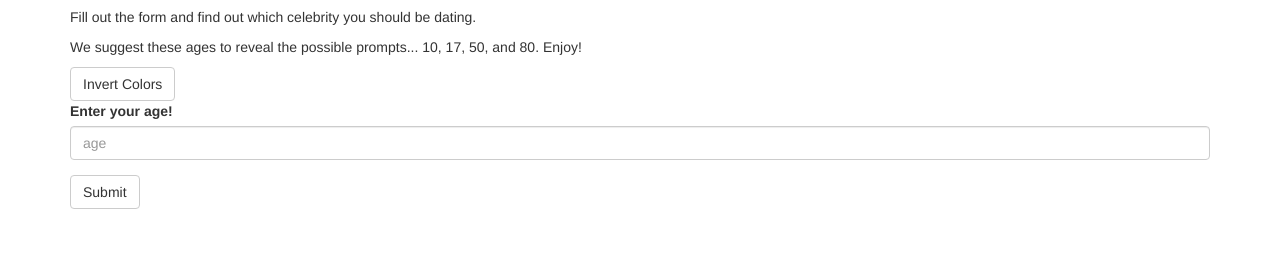
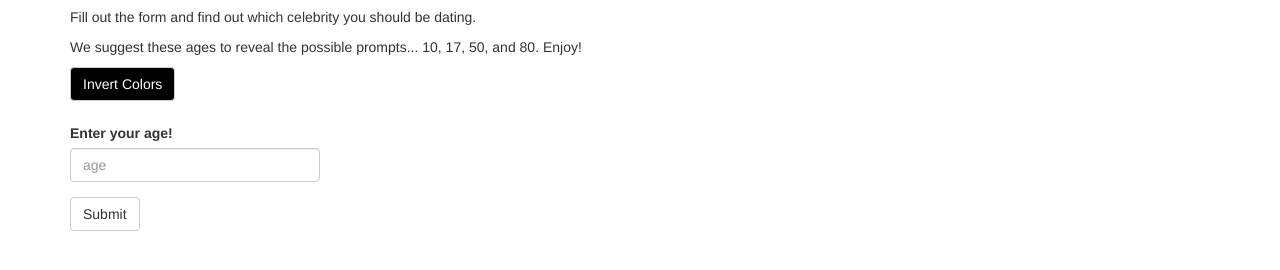
Before and after one commit to waitbutmetho/epicodus-intro-celebrity_dating, a plain HTML site: page index.html in a window 1280 px wide. Shown: the part 116-386 px from the top of the page. Drawn offline with Linux system fonts and the light colour scheme.

Commit message:
add styling including image sizing and decoration for invert color button

```diff
--- a/css/styles.css
+++ b/css/styles.css
@@ -6,3 +6,19 @@
   background-color: black;
   color: white;
 }
+
+img {
+  width: 20%;
+}
+
+form {
+  margin-bottom: 100px;
+}
+
+#ageInput {
+  width: 250px;
+}
+
+#invertColors {
+  margin-bottom: 22px;
+}
--- a/index.html
+++ b/index.html
@@ -19,7 +19,7 @@
       <p>We suggest these ages to reveal the possible prompts... 10, 17, 50, and 80. Enjoy!</p>
 
       <!-- button for inverting the colors -->
-      <button type="submit" class="btn btn-default" id="invertColors">Invert Colors</button>
+      <button type="submit" class="btn btn-default invert" id="invertColors">Invert Colors</button>
 
       <!-- form -->
       <form>
--- a/js/scripts.js
+++ b/js/scripts.js
@@ -46,5 +46,7 @@ $(document).ready(function() {
   $('#invertColors').click(function() {
     // alert('Your button works');
     $('body').toggleClass("invert");
+    $('#invertColors').toggleClass("invert");
+
   });
 });
```
